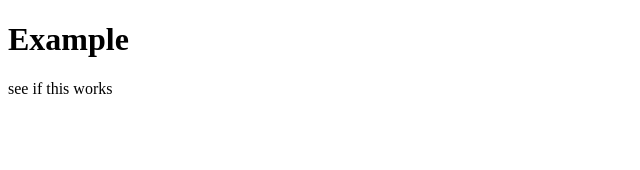
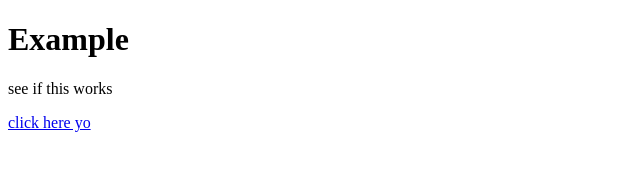
Before and after one commit to jameslinjl/PersonalWebsite, a plain HTML site: page index.html in a window 1280 px wide. Shown: the full height of the page, 0-640 px from the left. Drawn offline with Linux system fonts and the light colour scheme.

Commit message:
reference nested file?

```diff
--- a/index.html
+++ b/index.html
@@ -3,6 +3,7 @@
 <body>
 	<h1>Example</h1>
 	<p>see if this works</p>
+	<a href="/skycafephilly/index.html">click here yo</a>
 </body>
 
 </html>
```
